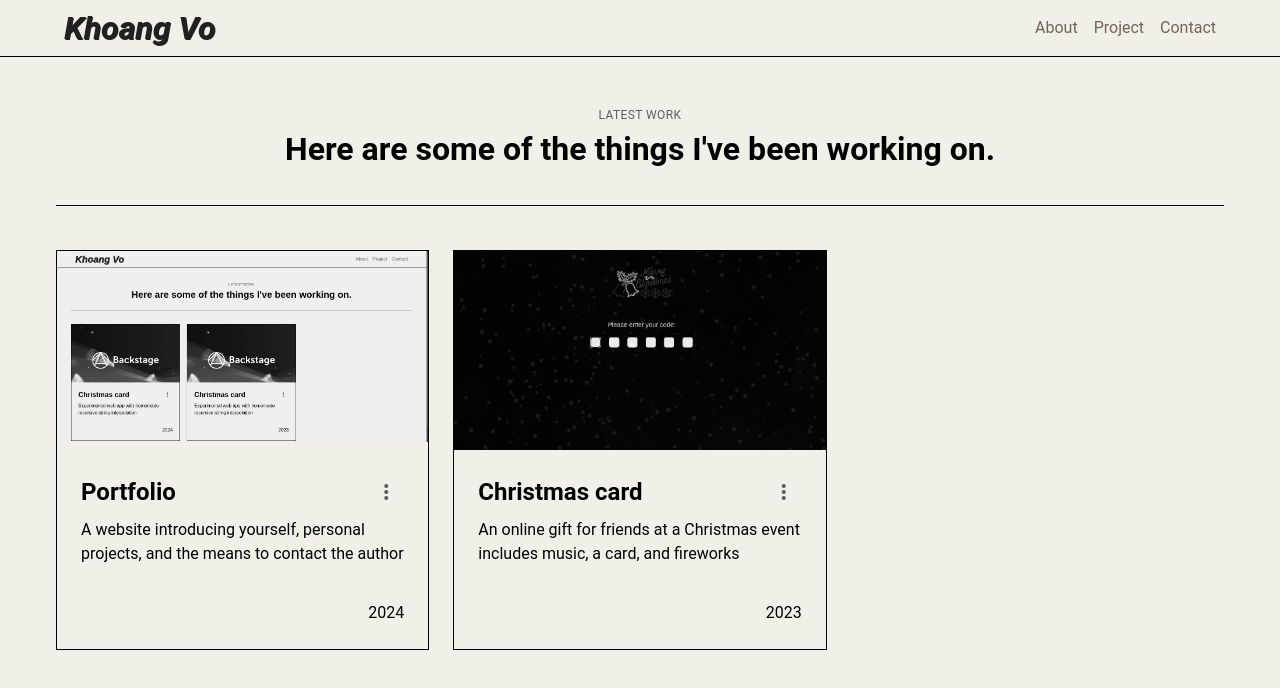
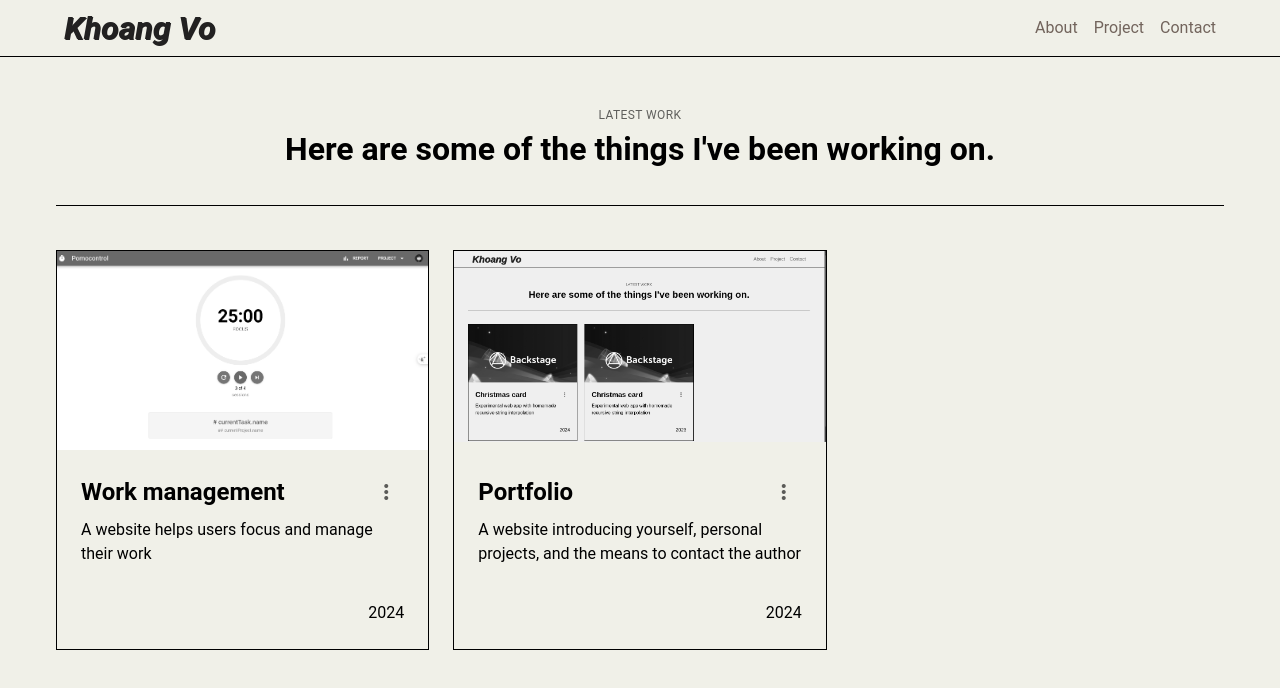
Before and after one commit to khoang-dev/portfolio, a Vue app: page /project in a window 1280 px wide. Shown: the top 688 px of the page. Built offline with nearby package versions, Linux system fonts and the light colour scheme.

Commit message:
feat: add work management project and remove christmas card project

```diff
--- a/src/page/Project.vue
+++ b/src/page/Project.vue
@@ -21,6 +21,18 @@ import { useRoute } from 'vue-router'
 const router = useRoute()
 const PROJECT_LIST: readonly ProjectCardProps[] = Object.freeze([
   {
+    imageUrl: '/assets/image/project/work-management.png',
+    name: 'Work management',
+    description: 'A website helps users focus and manage their work',
+    startTime: '2024',
+    accomplishments: [
+      'Use HTML, CSS, TypeScript',
+      'Building on Vue, Quasar, SCSS and Vue ecosystem'
+    ],
+    websiteUrl: router.path,
+    githubUrl: 'https://github.com/khoang-dev/work-management'
+  },
+  {
     imageUrl: '/assets/image/project/portfolio.png',
     name: 'Portfolio',
     description:
@@ -33,16 +45,15 @@ const PROJECT_LIST: readonly ProjectCardProps[] = Object.freeze([
     ],
     websiteUrl: router.path,
     githubUrl: 'https://github.com/khoang-dev/portfolio'
-  },
-  {
-    imageUrl: '/assets/image/project/christmas-card.png',
-    name: 'Christmas card',
-    description:
-      'An online gift for friends at a Christmas event includes music, a card, and fireworks',
-    startTime: '2023',
-    accomplishments: ['Use HTML, CSS, JavaScript', 'Building on Vue and Particles js'],
-    websiteUrl: 'https://kvd-christmas-card.netlify.app/',
-    githubUrl: 'https://github.com/khoang-dev/card'
   }
+  // {
+  //   imageUrl: '/assets/image/project/christmas-card.png',
+  //   name: 'Christmas card',
+  //   description:
+  //     'An online gift for friends at a Christmas event includes music, a card, and fireworks',
+  //   startTime: '2023',
+  //   accomplishments: ['Use HTML, CSS, JavaScript', 'Building on Vue and Particles js'],
+  //   websiteUrl: 'https://kvd-christmas-card.netlify.app/'
+  // }
 ])
 </script>
```
Also changed, not shown: public/assets/image/project/work-management.png (added).
